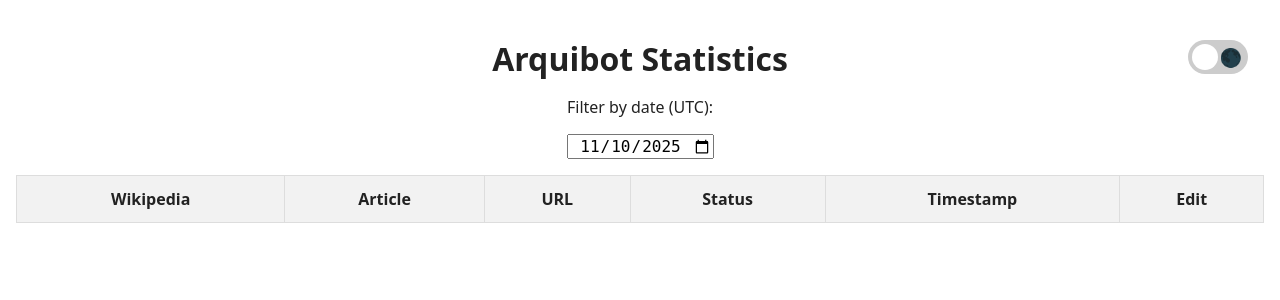
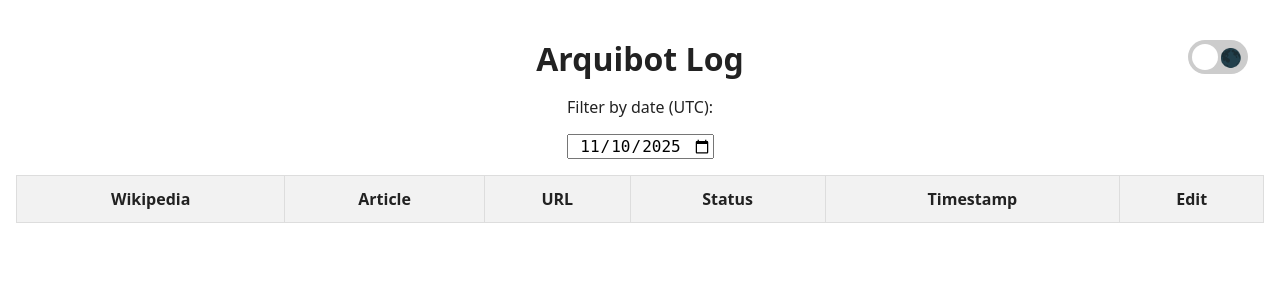
Before and after one commit to wikimediabrasil/ArquiBot, a Django app: page / in a window 1280 px wide. Shown: the top 300 px of the page. Run offline with Django 5.2, Linux system fonts and the light colour scheme; data that the repository does not hold is empty.

Commit message:
refactor: stats page title

```diff
--- a/arquibot/archivebot/templates/archivebot/stats.html
+++ b/arquibot/archivebot/templates/archivebot/stats.html
@@ -3,7 +3,7 @@
 <html lang="en">
 <head>
   <meta charset="UTF-8" />
-  <title>Arquibot Statistics</title>
+  <title>Arquibot Log</title>
   <meta name="viewport" content="width=device-width, initial-scale=1.0" />
   <link rel="stylesheet" href="{% static 'archivebot/css/style.css' %}" />
 </head>
@@ -17,7 +17,7 @@
       </span>
     </label>
   </div>
-  <h1>Arquibot Statistics</h1>
+  <h1>Arquibot Log</h1>
 
   <form method="get">
   <label for="date-filter">Filter by date (UTC):</label>
```
